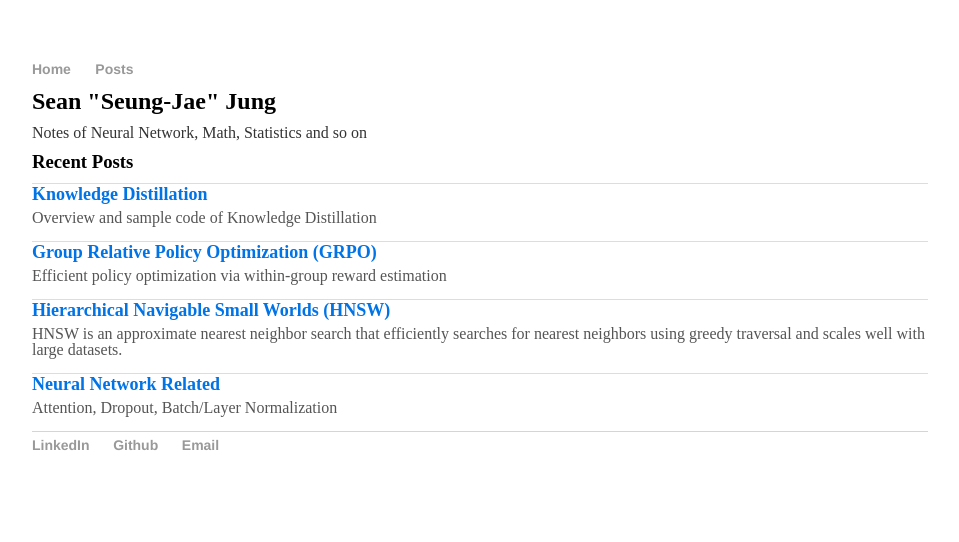
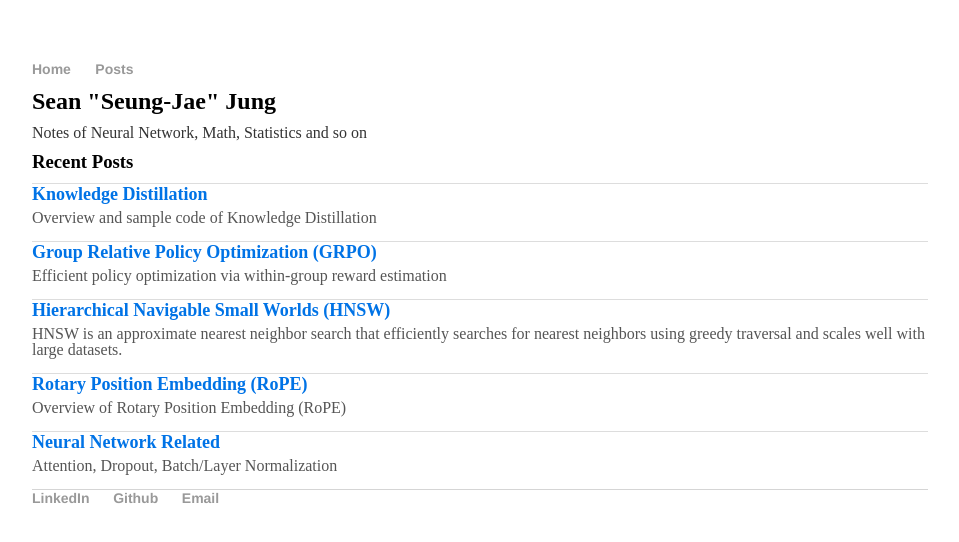
Before and after one commit to sean-sj-jung/sean-sj-jung.github.io, a Jekyll site: the page built from index.html, in a window 1280 px wide. Shown: the top 542 px of the page, without its empty margins (160-1119 px from the left). Built offline with Jekyll 4.4.1, drawn with Linux system fonts in a browser that asks for light colours; nearby versions of some CDN libraries; some of the changed lines change nothing that is shown.

Commit message:
add RoPE

```diff
--- /dev/null
+++ b/_posts/2024-12-30-RoPE.md
@@ -0,0 +1,27 @@
+---
+layout: post
+title: "Rotary Position Embedding (RoPE)"
+date: 2024-12-30
+excerpt: "Overview of Rotary Position Embedding (RoPE)"
+---
+
+### Positional Encoding
+- Traditional absolute positional encoding often resorts to adding or concatenating fixed vectors to embeddings.
+- Limits sequence length generalization.
+- Does not explicitly encode relative position differences in attention computations.
+  - E.g., attention treats d(pos0, pos1) the same as d(pos1, pos4095).
+
+
+### RoPE
+- Instead of adding position embeddings, RoPE applies multiplicative rotation to the query and key embeddings before attention computation.
+- Uses complex number rotations (or equivalently sine/cosine) to rotate each pair of dimensions.
+    - If 512 dimensions, then rotation is applied to 256 two-dimensional planes.
+- Relative Position Sensitivity: Naturally preserves positional differences in attention computation.
+- Long-term decay: *"the inner-product will decay when the relative position increase"*
+- Generalizes well to longer sequences than seen during training.
+
+
+### References
+[Su et al., 2023](https://arxiv.org/pdf/2104.09864)
+
+[RoPE Implementation in Meta's LLaMa](https://github.com/meta-llama/llama/blob/main/llama/model.py#L80)
--- a/css/main.css
+++ b/css/main.css
@@ -36,7 +36,7 @@ h1, h2, h3 {
 }
 
 ul {
-    margin: 5px auto 5px;
+    margin: 0px auto 5px;
     /* font-size: 1.5em; */
 }
 
```
Also changed, not shown: _posts/2024-12-29-NeuralNets01.md (+2 -2 lines), _posts/2025-02-14-GRPO.md (line endings or trailing spaces).
